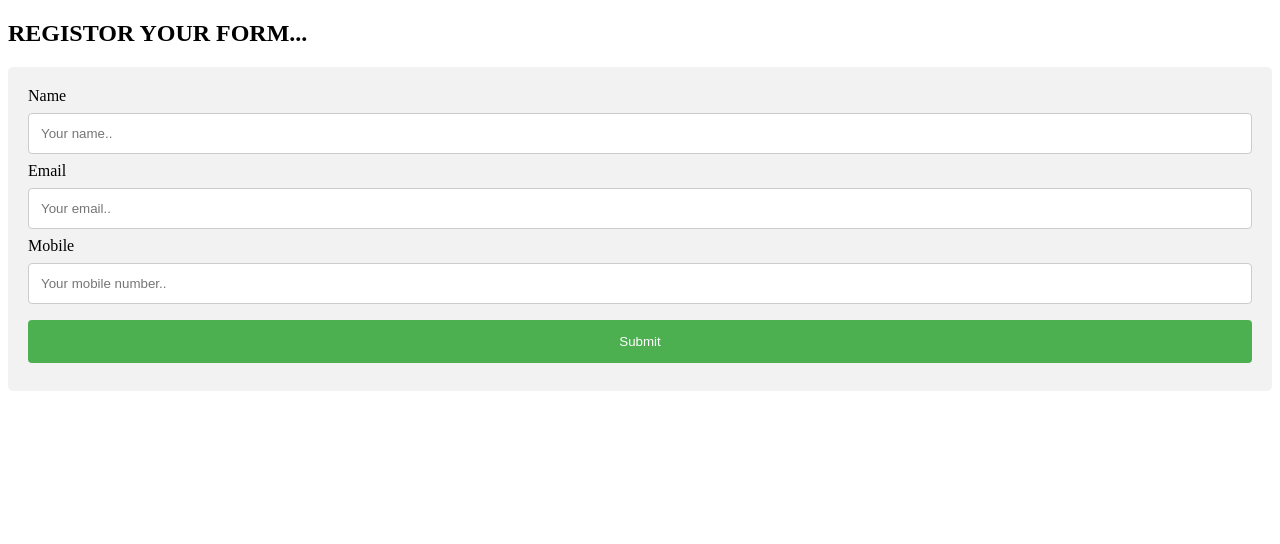
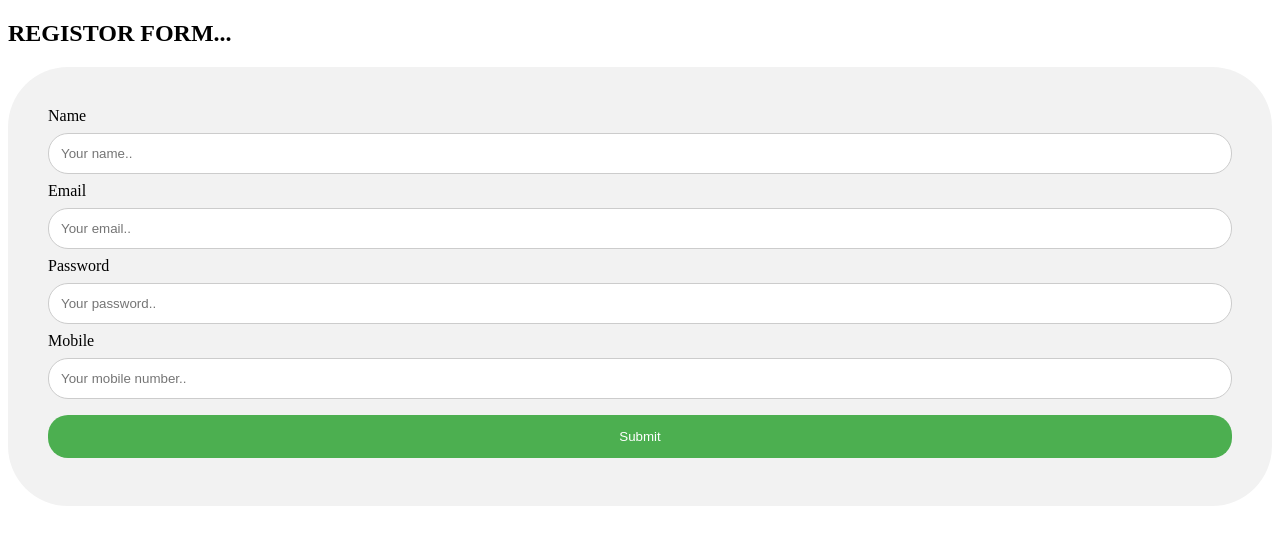
Before and after one commit to RADHEOILMILL1/database, a plain HTML site: page index.html in a window 1280 px wide. Drawn offline with Linux system fonts and the light colour scheme.

Commit message:
Update index.html

```diff
--- a/index.html
+++ b/index.html
@@ -2,9 +2,14 @@
 <html>
 <style>
 form {
-  border-radius: 5px;
+  border-radius: 60px;
   background-color: #f2f2f2;
-  padding: 20px;
+
+
+
+
+
+  padding: 40px;
 }
 
 label {display: block;}
@@ -15,7 +20,7 @@ input[type=text], select {
   margin: 8px 0;
   display: inline-block;
   border: 1px solid #ccc;
-  border-radius: 4px;
+  border-radius: 20px;
   box-sizing: border-box;
 }
 
@@ -26,17 +31,18 @@ input[type=submit] {
   padding: 14px;
   margin: 8px 0;
   border: none;
-  border-radius: 4px;
+  border-radius: 20px;
   cursor: pointer;
 }
 
 input[type=submit]:hover {
   background-color: #45a049;
 }
+
 </style>
 <body>
 
-<h2>REGISTOR YOUR FORM...</h2>
+<h2>REGISTOR FORM...</h2>
 
 <div>
 <form method="POST" name="google-sheet">
@@ -45,6 +51,10 @@ input[type=submit]:hover {
 
   <label for="email">Email</label>
   <input type="text" id="lname" name="Email" placeholder="Your email..">
+
+
+ <label for="password">Password</label>
+  <input type="text" id="lname" name="Password" placeholder="Your password..">
 
   <label for="mobile">Mobile</label>
   <input type="text" id="lname" name="Mobile" placeholder="Your mobile number..">
```
